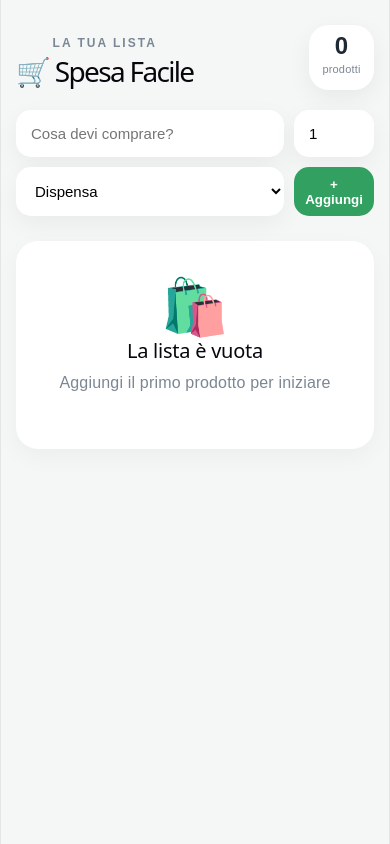
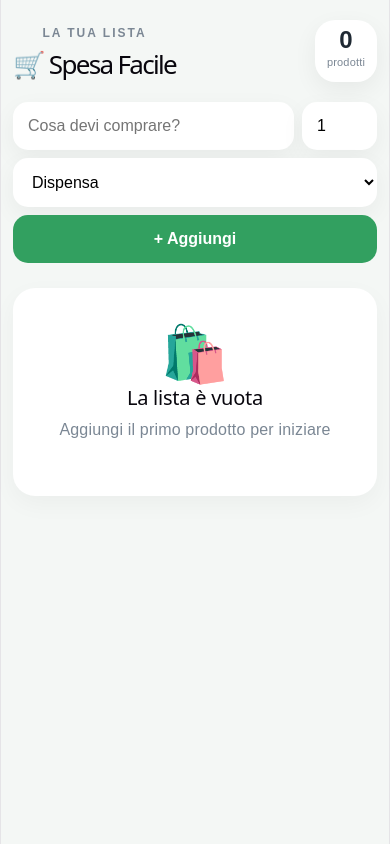
Before and after one commit to Guaro27/lista-spesa, a React (Vite) app: page / in a window 390 px wide. Built offline with nearby package versions, Linux system fonts and the light colour scheme.

Commit message:
Aggiornamenti

```diff
--- a/src/App.css
+++ b/src/App.css
@@ -403,3 +403,130 @@ footer {
   }
 
 }
+/* OTTIMIZZAZIONE SMARTPHONE ANDROID + IPHONE */
+
+@media (max-width: 600px) {
+
+  html,
+  body {
+    width: 100%;
+    overflow-x: hidden;
+  }
+
+  .app {
+    width: 100%;
+    min-height: 100dvh;
+    padding: 20px 12px;
+  }
+
+  .container {
+    width: 100%;
+    max-width: 100%;
+  }
+
+  /* HEADER */
+
+  .header {
+    gap: 10px;
+  }
+
+  h1 {
+    font-size: 26px;
+    line-height: 1.15;
+  }
+
+  .statistiche {
+    width: 62px;
+    height: 62px;
+    flex-shrink: 0;
+  }
+
+  /* FORM */
+
+  .form {
+    display: grid;
+    grid-template-columns: 1fr 75px;
+    gap: 8px;
+  }
+
+  .form input,
+  .form select,
+  .form button {
+    min-width: 0;
+    min-height: 48px;
+    font-size: 16px;
+  }
+
+  .form input[type="text"] {
+    width: 100%;
+  }
+
+  .quantita-input {
+    width: 100%;
+  }
+
+  .form select {
+    grid-column: 1 / -1;
+    width: 100%;
+  }
+
+  .form button {
+    grid-column: 1 / -1;
+    width: 100%;
+    padding: 14px;
+  }
+
+  /* PRODOTTI */
+
+  .prodotto {
+    width: 100%;
+    padding: 12px 10px;
+    gap: 8px;
+  }
+
+  .checkbox {
+    width: 30px;
+    height: 30px;
+    margin-right: 2px;
+  }
+
+  .info-prodotto {
+    min-width: 0;
+  }
+
+  .nome-prodotto {
+    font-size: 16px;
+    overflow-wrap: anywhere;
+  }
+
+  .categoria-prodotto {
+    font-size: 11px;
+    overflow-wrap: anywhere;
+  }
+
+  /* QUANTITÀ */
+
+  .controllo-quantita {
+    flex-shrink: 0;
+    margin-right: 2px;
+    gap: 4px;
+  }
+
+  .controllo-quantita button {
+    width: 32px;
+    height: 32px;
+    flex-shrink: 0;
+  }
+
+  .controllo-quantita span {
+    min-width: 18px;
+  }
+
+  /* CESTINO */
+
+  .elimina {
+    flex-shrink: 0;
+    padding: 6px;
+    font-size: 17px;
+  }
+}
```
